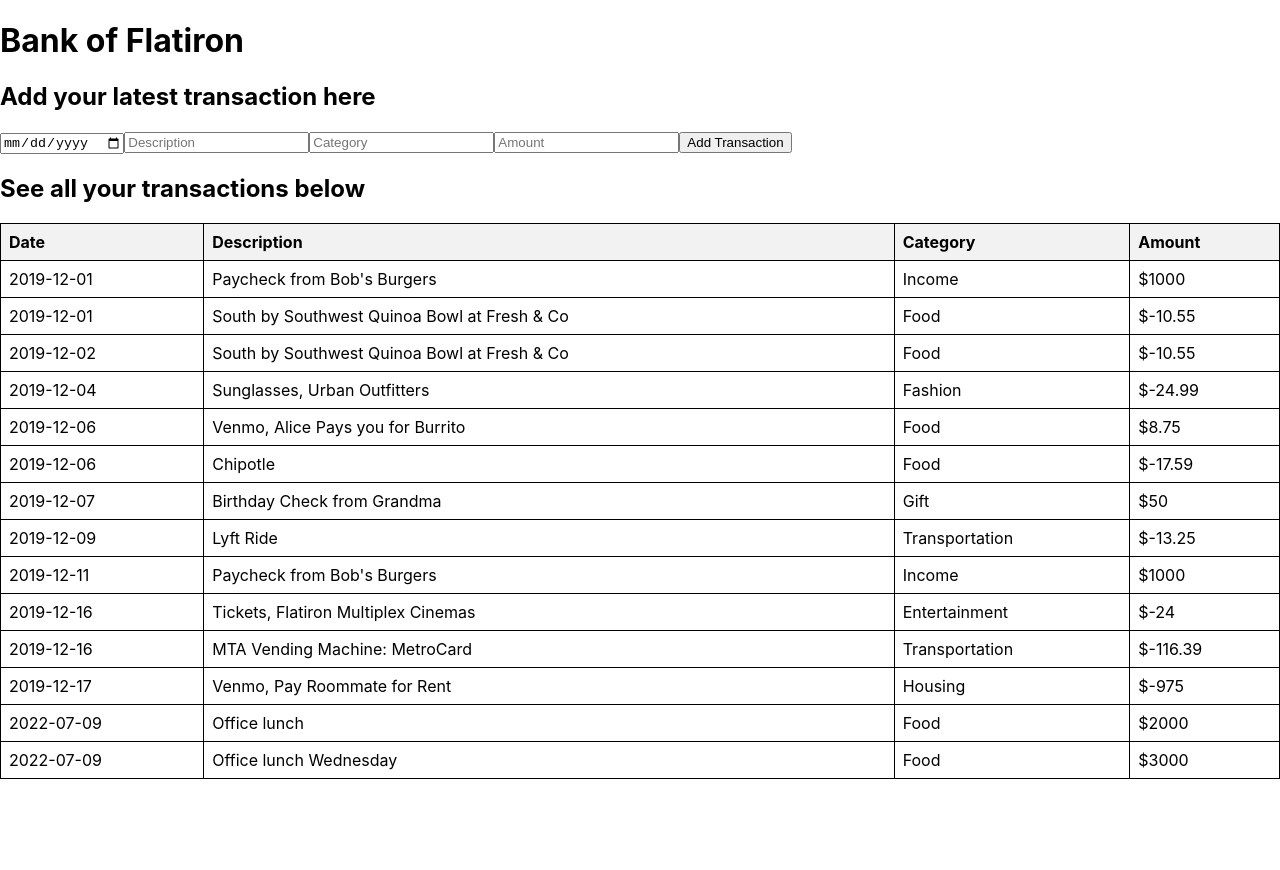
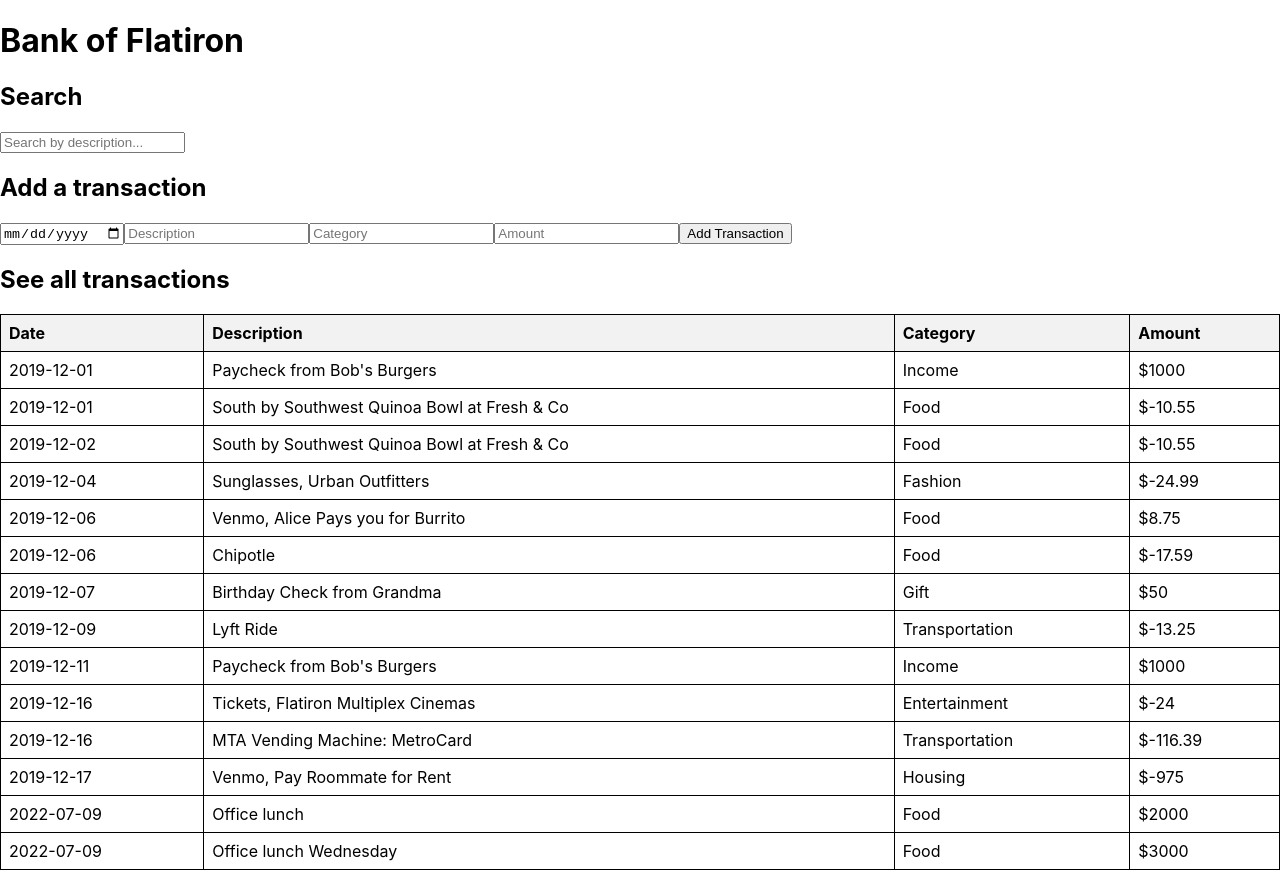
Before and after one commit to clare-oparo/flatironbank, a React (Create React App) app in the folder flatiron-bank/: page / in a window 1280 px wide. Before the commit the page ends 800 px from the top, so only its background shows below. Built offline with nearby package versions, Linux system fonts and the light colour scheme; data requests are answered from the project's data file.

Commit message:
added search

```diff
--- a/flatiron-bank/src/App.js
+++ b/flatiron-bank/src/App.js
@@ -1,16 +1,14 @@
 import React, { useState, useEffect } from 'react';
 import TransactionTable from './components/TransactionTable';
 import TransactionForm from './components/TransactionForm';
-
+import Search from './components/Search';
 
 function App() {
   const [transactions, setTransactions] = useState([]);
-  // add a new transaction
-  const addTransaction = (newTransaction) => {
-    setTransactions([...transactions, newTransaction]);
+  const [searchQuery, setSearchQuery] = useState('');
+  const [filteredTransactions, setFilteredTransactions] = useState(transactions);
 
-  };
-
+  // Fetch data
   useEffect(() => {
     const fetchTransactions = async () => {
       try {
@@ -26,16 +24,29 @@ function App() {
     fetchTransactions();
   }, []);
 
+  useEffect(() => {
+    const result = transactions.filter(transaction =>
+      transaction.description.toLowerCase().includes(searchQuery.toLowerCase())
+    );
+    setFilteredTransactions(result);
+  }, [transactions, searchQuery]);
+
+  const addTransaction = (newTransaction) => {
+    const updatedTransactions = [...transactions, newTransaction];
+    setTransactions(updatedTransactions);
+  };
+
   return (
     <div className="App">
       <h1>Bank of Flatiron</h1>
-      <h2>Add your latest transaction here</h2>
+      <h2>Search</h2>
+      <Search onSearchChange={setSearchQuery} />
+      <h2>Add a transaction</h2>
       <TransactionForm onAddTransaction={addTransaction} />
-      <h2>See all your transactions below</h2>
-      <TransactionTable transactions={transactions} />
+      <h2>See all transactions</h2>
+      <TransactionTable transactions={filteredTransactions} />
     </div>
   );
-
 }
 
 export default App;
```
